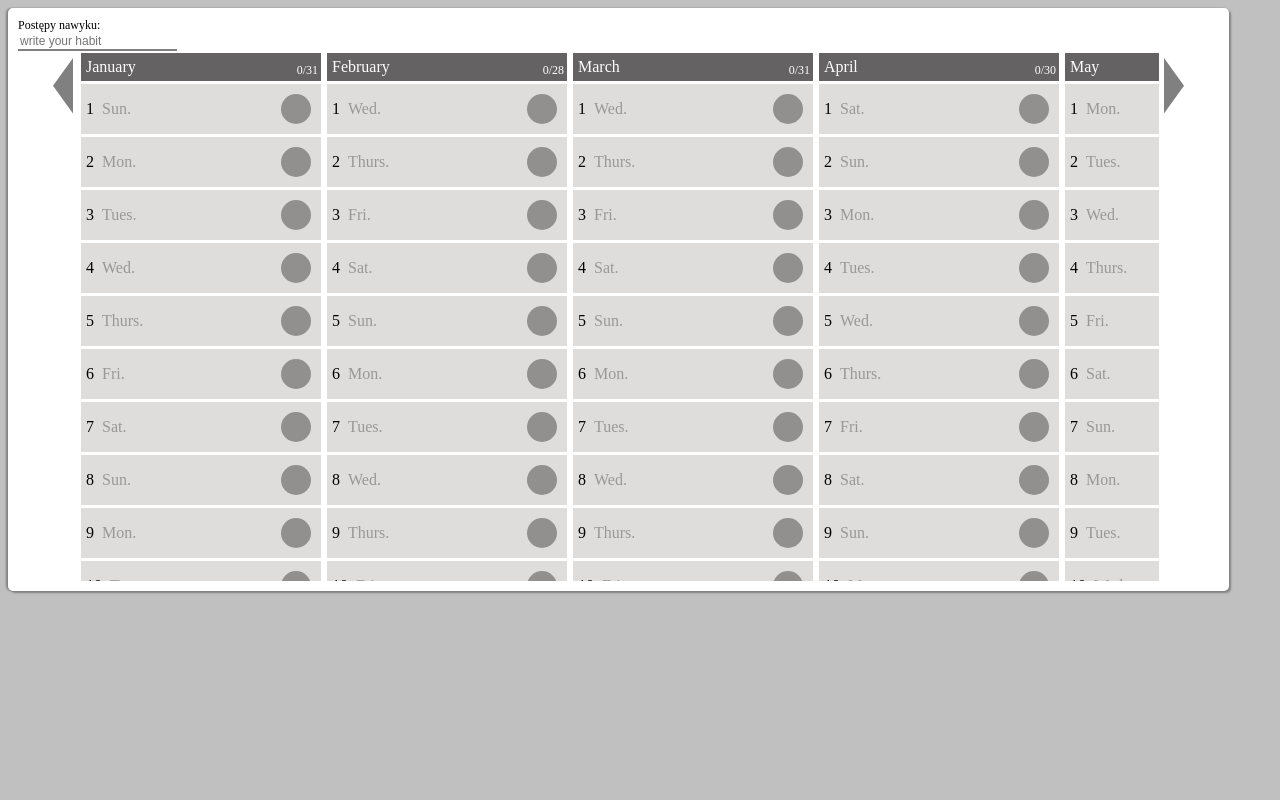
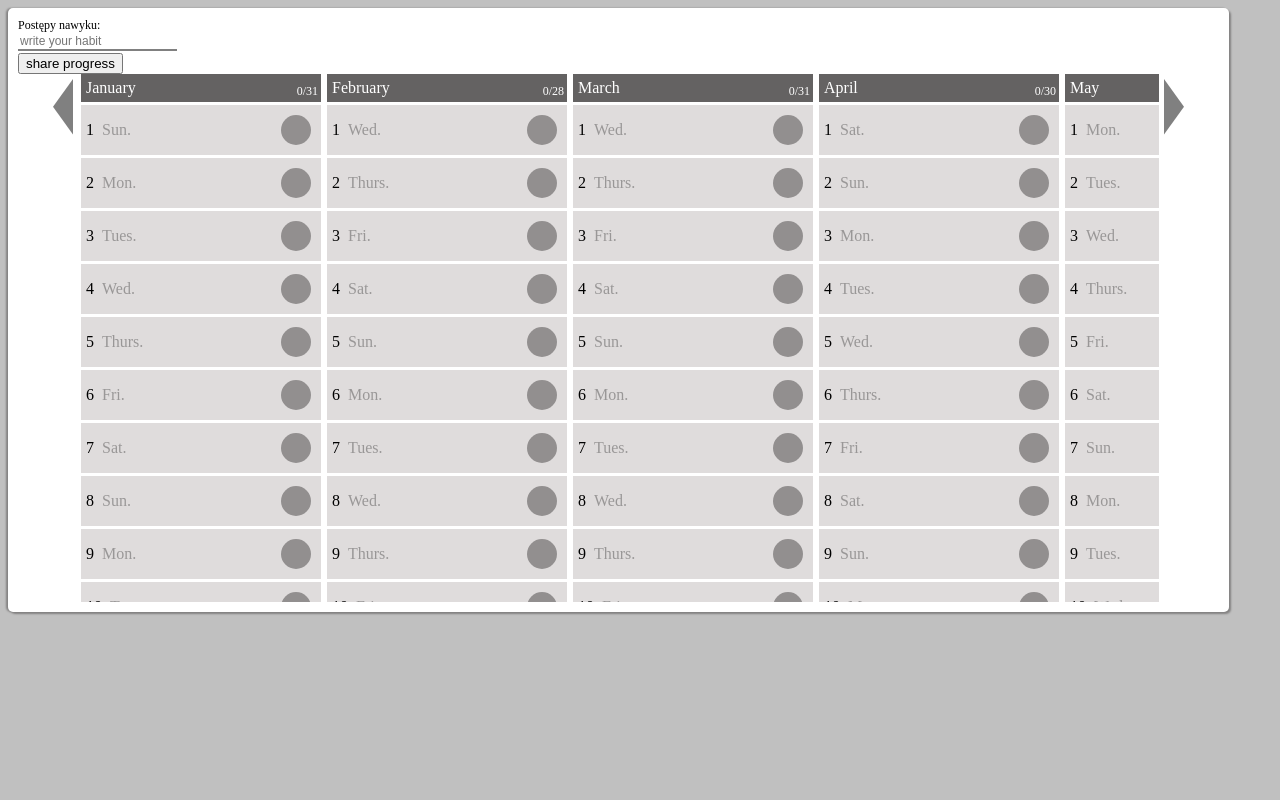
Before and after one commit to elzp/habit-tracking-app, a website with bundled scripts: page index.html in a window 1280 px wide. Built offline with nearby package versions, Linux system fonts and the light colour scheme.

Commit message:
Add 'share' part to html

```diff
--- a/index.html
+++ b/index.html
@@ -15,6 +15,10 @@
     <main>
       <div>Postępy nawyku:</div>
       <input placeholder = "write your habit"></input>
+      <div class="div_share">
+        <button class="share">share progress</button>
+        <div class="share_url"></div>
+      </div>
       <div class="months_container">
         <div class="arrow_container">
           <svg class="arrow left" width="20px" viewBox=" 0 0 180 500">
```
